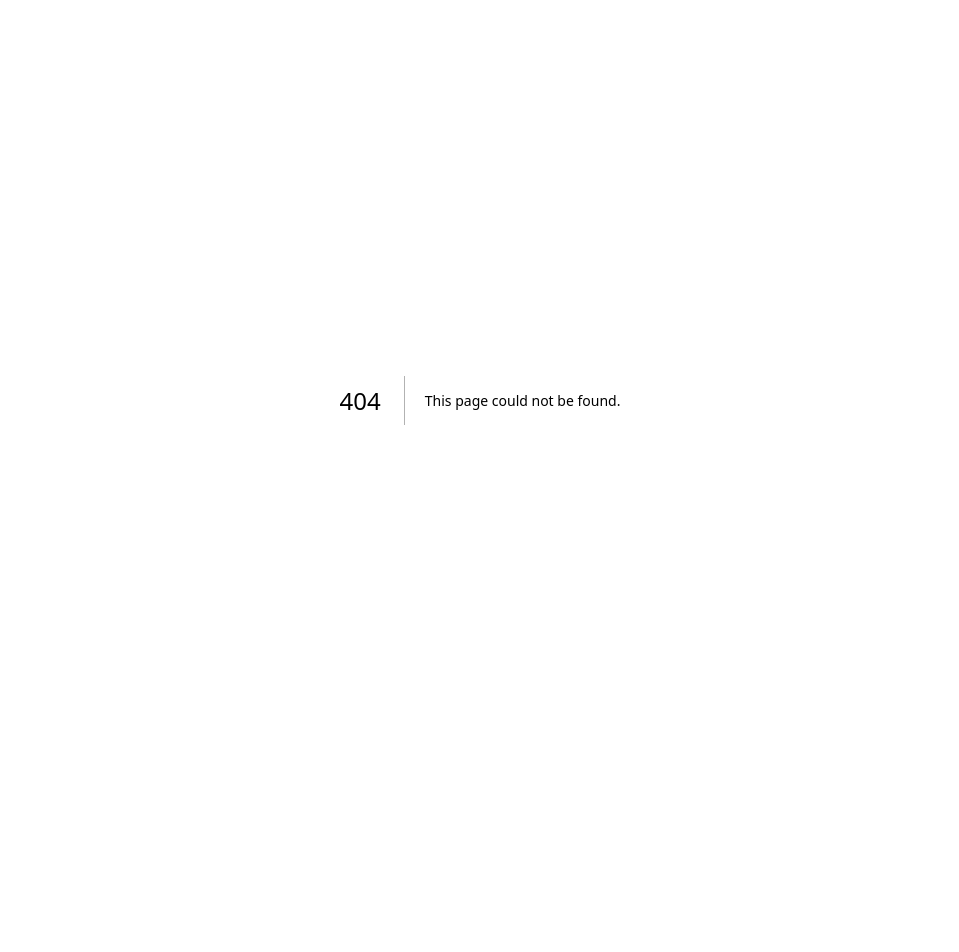
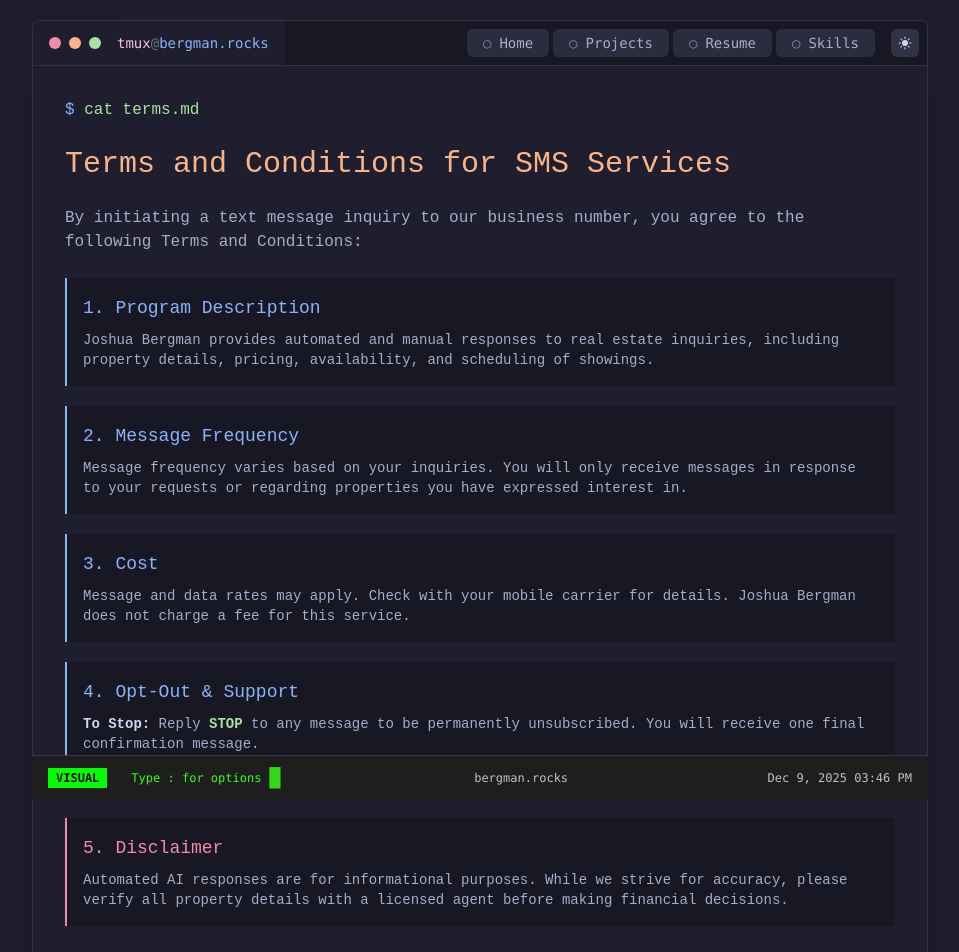
Before and after one commit to yamlyeti/bergman-rocks, a Next.js app: page /terms in a window 1280 px wide. Before the commit this address had no page. Shown: the top 952 px of the page, without its empty margins (160-1119 px from the left). Before the commit the page ends 800 px from the top, so only its background shows below. Built offline with nearby package versions, Linux system fonts and the light colour scheme.

Commit message:
Adding policies and terms

```diff
--- /dev/null
+++ b/app/policies/page.tsx
@@ -0,0 +1,78 @@
+'use client'
+
+import Link from 'next/link'
+import TerminalWrapper from '@/components/TerminalWrapper'
+import StatusBar from '@/components/StatusBar'
+import CommandMode from '@/components/CommandMode'
+
+export default function PoliciesPage() {
+  return (
+    <>
+      <main className="min-h-screen flex items-center justify-center p-5">
+        <TerminalWrapper>
+          <div className="p-8">
+            <div className="text-[#a6e3a1] mb-6">
+              <span className="text-[#89b4fa]">$</span> cat privacy-policy.md
+            </div>
+
+            <div className="text-[#cdd6f4] space-y-6">
+              <h1 className="text-3xl text-[#fab387] mb-1">Privacy Policy for Joshua Bergman Real Estate AI</h1>
+              <p className="text-[#6c7086] text-sm mb-6">Effective Date: March 4, 2026</p>
+
+              <p className="text-[#a6adc8]">
+                At Joshua Bergman, we respect your privacy. This Privacy Policy describes how we collect, use, and protect
+                your personal information when you interact with our SMS-based real estate assistant.
+              </p>
+
+              <div className="space-y-5">
+                <div className="bg-[#181825] p-4 border-l-2 border-[#89b4fa]">
+                  <h2 className="text-[#89b4fa] text-lg mb-2">1. Information We Collect</h2>
+                  <p className="text-sm text-[#a6adc8]">
+                    We collect the phone number from which you send an inquiry and the content of your messages. We use
+                    this information solely to provide property details, listing updates, and to facilitate communication
+                    between you and our real estate team.
+                  </p>
+                </div>
+
+                <div className="bg-[#181825] p-4 border-l-2 border-[#89b4fa]">
+                  <h2 className="text-[#89b4fa] text-lg mb-2">2. No Sale of Data</h2>
+                  <p className="text-sm text-[#a6adc8]">
+                    We do not sell, rent, or share your phone number or personal data with third parties for marketing
+                    purposes. Your information is used exclusively for the real estate services you have requested.
+                  </p>
+                </div>
+
+                <div className="bg-[#181825] p-4 border-l-2 border-[#89b4fa]">
+                  <h2 className="text-[#89b4fa] text-lg mb-2">3. Data Security</h2>
+                  <p className="text-sm text-[#a6adc8]">
+                    We implement industry-standard security measures to protect your information from unauthorized access
+                    or disclosure.
+                  </p>
+                </div>
+
+                <div className="bg-[#181825] p-4 border-l-2 border-[#89b4fa]">
+                  <h2 className="text-[#89b4fa] text-lg mb-2">4. Your Choices</h2>
+                  <p className="text-sm text-[#a6adc8]">
+                    You can opt-out of receiving SMS messages at any time by replying{' '}
+                    <span className="text-[#a6e3a1] font-bold">STOP</span>.
+                  </p>
+                </div>
+              </div>
+
+              <div className="mt-8 flex gap-6">
+                <Link href="/" className="text-[#89b4fa] hover:text-[#a6e3a1] transition-colors">
+                  ← Back to home
+                </Link>
+                <Link href="/terms" className="text-[#89b4fa] hover:text-[#a6e3a1] transition-colors">
+                  Terms &amp; Conditions →
+                </Link>
+              </div>
+            </div>
+          </div>
+        </TerminalWrapper>
+      </main>
+      <StatusBar />
+      <CommandMode />
+    </>
+  )
+}
--- /dev/null
+++ b/app/terms/page.tsx
@@ -0,0 +1,91 @@
+'use client'
+
+import Link from 'next/link'
+import TerminalWrapper from '@/components/TerminalWrapper'
+import StatusBar from '@/components/StatusBar'
+import CommandMode from '@/components/CommandMode'
+
+export default function TermsPage() {
+  return (
+    <>
+      <main className="min-h-screen flex items-center justify-center p-5">
+        <TerminalWrapper>
+          <div className="p-8">
+            <div className="text-[#a6e3a1] mb-6">
+              <span className="text-[#89b4fa]">$</span> cat terms.md
+            </div>
+
+            <div className="text-[#cdd6f4] space-y-6">
+              <h1 className="text-3xl text-[#fab387] mb-6">Terms and Conditions for SMS Services</h1>
+
+              <p className="text-[#a6adc8]">
+                By initiating a text message inquiry to our business number, you agree to the following Terms and Conditions:
+              </p>
+
+              <div className="space-y-5">
+                <div className="bg-[#181825] p-4 border-l-2 border-[#89b4fa]">
+                  <h2 className="text-[#89b4fa] text-lg mb-2">1. Program Description</h2>
+                  <p className="text-sm text-[#a6adc8]">
+                    Joshua Bergman provides automated and manual responses to real estate inquiries, including property
+                    details, pricing, availability, and scheduling of showings.
+                  </p>
+                </div>
+
+                <div className="bg-[#181825] p-4 border-l-2 border-[#89b4fa]">
+                  <h2 className="text-[#89b4fa] text-lg mb-2">2. Message Frequency</h2>
+                  <p className="text-sm text-[#a6adc8]">
+                    Message frequency varies based on your inquiries. You will only receive messages in response to your
+                    requests or regarding properties you have expressed interest in.
+                  </p>
+                </div>
+
+                <div className="bg-[#181825] p-4 border-l-2 border-[#89b4fa]">
+                  <h2 className="text-[#89b4fa] text-lg mb-2">3. Cost</h2>
+                  <p className="text-sm text-[#a6adc8]">
+                    Message and data rates may apply. Check with your mobile carrier for details. Joshua Bergman does not
+                    charge a fee for this service.
+                  </p>
+                </div>
+
+                <div className="bg-[#181825] p-4 border-l-2 border-[#89b4fa]">
+                  <h2 className="text-[#89b4fa] text-lg mb-2">4. Opt-Out &amp; Support</h2>
+                  <p className="text-sm text-[#a6adc8] mb-2">
+                    <span className="text-[#cdd6f4] font-semibold">To Stop:</span> Reply{' '}
+                    <span className="text-[#a6e3a1] font-bold">STOP</span> to any message to be permanently
+                    unsubscribed. You will receive one final confirmation message.
+                  </p>
+                  <p className="text-sm text-[#a6adc8]">
+                    <span className="text-[#cdd6f4] font-semibold">For Help:</span> Reply{' '}
+                    <span className="text-[#a6e3a1] font-bold">HELP</span> for instructions or contact us at{' '}
+                    <a href="mailto:gokick@bergman.rocks" className="text-[#89b4fa] hover:text-[#a6e3a1] transition-colors">
+                      gokick@bergman.rocks
+                    </a>.
+                  </p>
+                </div>
+
+                <div className="bg-[#181825] p-4 border-l-2 border-[#f38ba8]">
+                  <h2 className="text-[#f38ba8] text-lg mb-2">5. Disclaimer</h2>
+                  <p className="text-sm text-[#a6adc8]">
+                    Automated AI responses are for informational purposes. While we strive for accuracy, please verify
+                    all property details with a licensed agent before making financial decisions.
+                  </p>
+                </div>
+              </div>
+
+              <div className="mt-8 flex gap-6">
+                <Link href="/" className="text-[#89b4fa] hover:text-[#a6e3a1] transition-colors">
+                  ← Back to home
+                </Link>
+                <Link href="/policies" className="text-[#89b4fa] hover:text-[#a6e3a1] transition-colors">
+                  ← Privacy Policy
+                </Link>
+              </div>
+            </div>
+          </div>
+        </TerminalWrapper>
+      </main>
+      <StatusBar />
+      <CommandMode />
+    </>
+  )
+}
```
